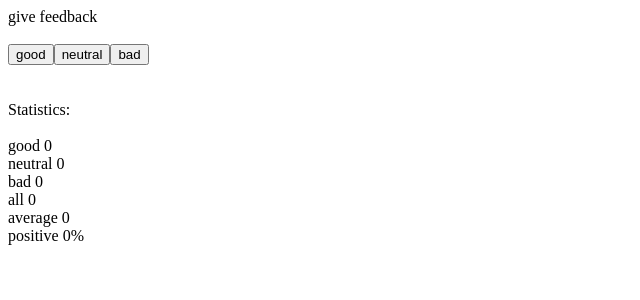
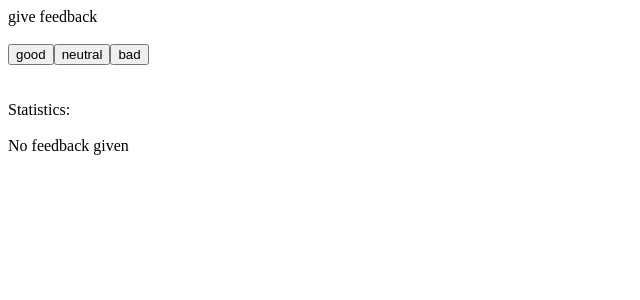
Before and after one commit to Rolzix/FSO, a React (Vite) app in the folder part1/unicafe/: page / in a window 1280 px wide. Shown: the top 300 px of the page, without its empty margins (0-640 px from the left). Built offline with nearby package versions, Linux system fonts and the light colour scheme.

Commit message:
1.9 done

```diff
--- a/part1/unicafe/src/App.jsx
+++ b/part1/unicafe/src/App.jsx
@@ -1,5 +1,15 @@
 import { useState } from "react";
 const Statistics = (props) => {
+  if (props.all === 0) {
+    return (
+      <div>
+        <div>Statistics:</div>
+        <br></br>
+        <div>No feedback given</div>
+      </div>
+    );
+  }
+
   return (
     <div>
       <div>Statistics:</div>
```
